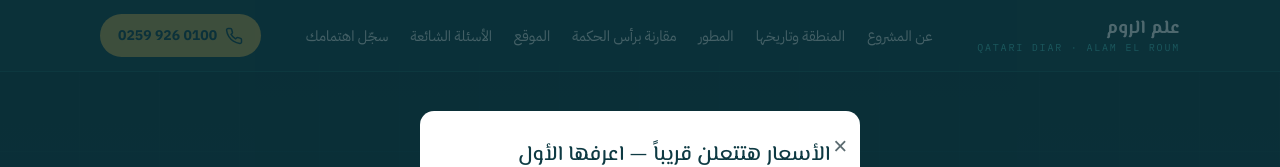
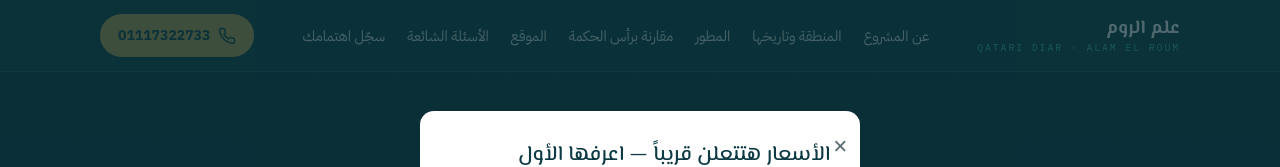
Before and after one commit to apkzoz85-dev/Qatar-Diar, a Next.js app: page / in a window 1280 px wide. Shown: the top 167 px of the page. Built offline with nearby package versions, Linux system fonts and the light colour scheme.

Commit message:
Update page.tsx

```diff
--- a/app/page.tsx
+++ b/app/page.tsx
@@ -3,13 +3,13 @@
 import { useState, useEffect, useRef } from "react";
 
 /* ─── CONFIG ─── */
-const PHONE = "01009260259";
-const PHONE_DISPLAY = "0100 926 0259";
-const PHONE_INTL = "+201009260259";
-const WA_NUMBER = "201009260259";
+const PHONE = "01117322733";
+const PHONE_DISPLAY = "01117322733";
+const PHONE_INTL = "+201117322733";
+const WA_NUMBER = "201117322733";
 const WA_MSG = "مرحباً، أرغب في التسجيل المبكر لمشروع علم الروم - الديار القطرية";
 const WA_URL = `https://wa.me/${WA_NUMBER}?text=${encodeURIComponent(WA_MSG)}`;
-const WEB3_KEY = "7955729f-84bd-426b-b872-18613fe46c8f";
+const WEB3_KEY = "1fe5acc9-1e6d-4481-9677-0b9ba8bf8e6e";
 
 /* ─── TRACKING ───
    TODO بعد إنشاء الكامبين: أضف الـ conversion labels الحقيقية
```
